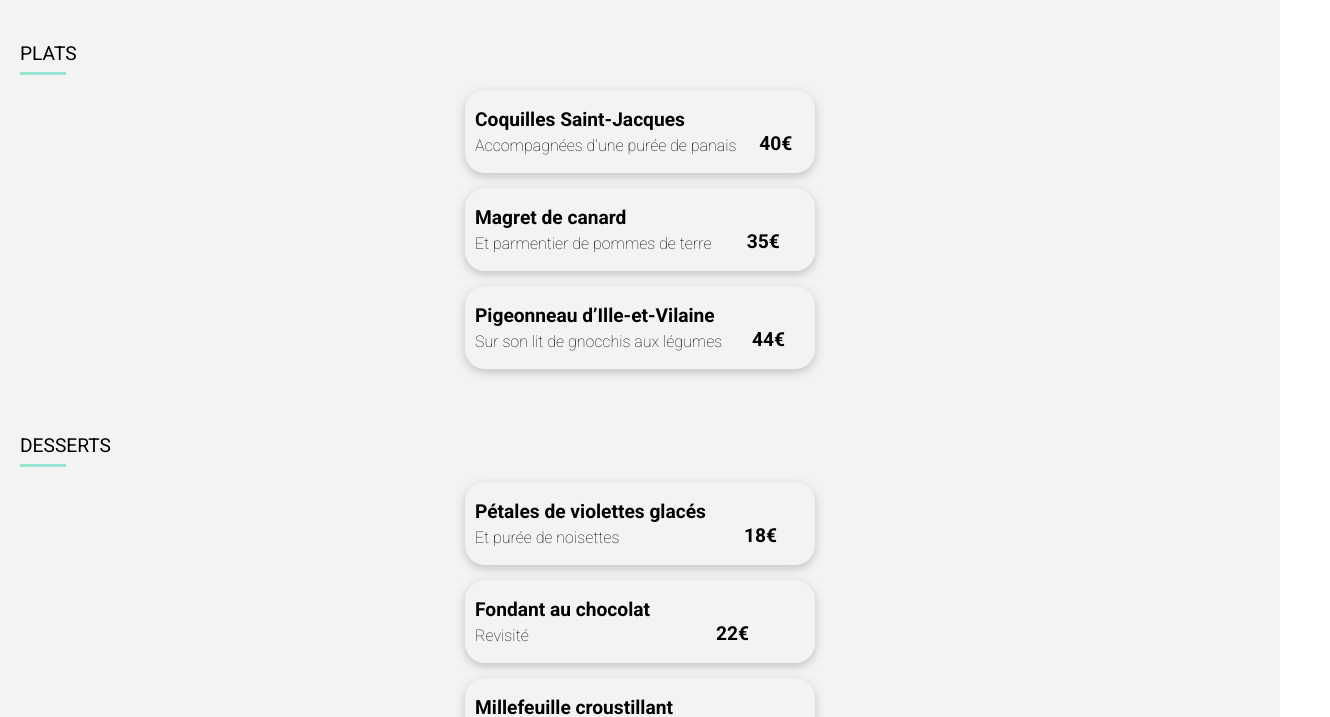
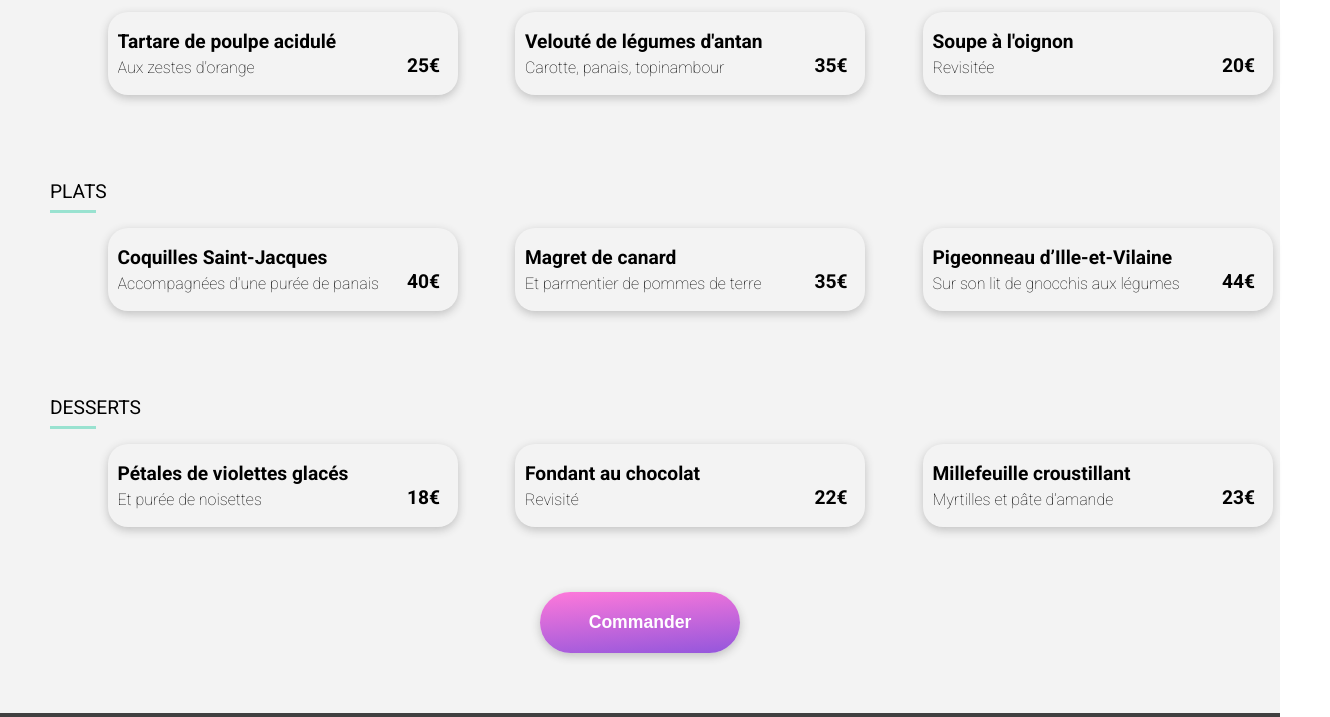
Before and after one commit to lourdeslazo/LourdesLazo_3_03042021, a website: page alafrancaise.html in a window 1280 px wide. Shown: the part 818-1535 px from the top of the page, 1330 px wide, since content can reach past the window. Drawn offline with Linux system fonts and the light colour scheme; a web font is replaced by a local one.

Commit message:
Breakpoints page A la francaise
Changes html + css

```diff
--- a/alafrancaise.html
+++ b/alafrancaise.html
@@ -30,7 +30,7 @@
 
     <!--Main-->
     <main>
-      <section class="section-menu">
+      <div class="section-menu">
         <div class="section-menu__image">
           <img src="images/alafrancaise.jpg" alt="A la francaise" />
         </div>
@@ -41,15 +41,16 @@
             <i class="far fa-heart"></i>
           </div>
 
+          <div class="menu">
             <h3>ENTRÉES</h3>
-          <div class="menu">
+            <div class="dish">
               <div class="option option--1">
                 <div class="option__heading">
                   <div class="option__heading__text">
                     <h5>Tartare de poulpe acidulé</h5>
                     <p>Aux zestes d'orange</p>
                   </div>
-                <div class="option__heading__price">25€</div>
+                  <div class="option__heading__price"><p>25€</p></div>
                 </div>
                 <div class="option__check">
                   <i class="fas fa-check-circle"></i>
@@ -62,7 +63,7 @@
                     <h5>Velouté de légumes d'antan</h5>
                     <p>Carotte, panais, topinambour</p>
                   </div>
-                <div class="option__heading__price">35€</div>
+                  <div class="option__heading__price"><p>35€</p></div>
                 </div>
                 <div class="option__check">
                   <i class="fas fa-check-circle"></i>
@@ -75,23 +76,25 @@
                     <h5>Soupe à l'oignon</h5>
                     <p>Revisitée</p>
                   </div>
-                <div class="option__heading__price">20€</div>
+                  <div class="option__heading__price"><p>20€</p></div>
                 </div>
                 <div class="option__check">
                   <i class="fas fa-check-circle"></i>
                 </div>
               </div>
             </div>
+          </div>
 
+          <div class="menu">
             <h3>PLATS</h3>
-          <div class="menu">
+            <div class="dish">
               <div class="option option--1">
                 <div class="option__heading">
                   <div class="option__heading__text">
                     <h5>Coquilles Saint-Jacques</h5>
                     <p>Accompagnées d'une purée de panais</p>
                   </div>
-                <div class="option__heading__price">40€</div>
+                  <div class="option__heading__price"><p>40€</p></div>
                 </div>
                 <div class="option__check">
                   <i class="fas fa-check-circle"></i>
@@ -104,7 +107,7 @@
                     <h5>Magret de canard</h5>
                     <p>Et parmentier de pommes de terre</p>
                   </div>
-                <div class="option__heading__price">35€</div>
+                  <div class="option__heading__price"><p>35€</p></div>
                 </div>
                 <div class="option__check">
                   <i class="fas fa-check-circle"></i>
@@ -117,23 +120,25 @@
                     <h5>Pigeonneau d’Ille-et-Vilaine</h5>
                     <p>Sur son lit de gnocchis aux légumes</p>
                   </div>
-                <div class="option__heading__price">44€</div>
+                  <div class="option__heading__price"><p>44€</p></div>
                 </div>
                 <div class="option__check">
                   <i class="fas fa-check-circle"></i>
                 </div>
               </div>
             </div>
+          </div>
 
+          <div class="menu">
             <h3>DESSERTS</h3>
-          <div class="menu">
+            <div class="dish">
               <div class="option option--1">
                 <div class="option__heading">
                   <div class="option__heading__text">
                     <h5>Pétales de violettes glacés</h5>
                     <p>Et purée de noisettes</p>
                   </div>
-                <div class="option__heading__price">18€</div>
+                  <div class="option__heading__price"><p>18€</p></div>
                 </div>
                 <div class="option__check">
                   <i class="fas fa-check-circle"></i>
@@ -146,7 +151,7 @@
                     <h5>Fondant au chocolat</h5>
                     <p>Revisité</p>
                   </div>
-                <div class="option__heading__price">22€</div>
+                  <div class="option__heading__price"><p>22€</p></div>
                 </div>
                 <div class="option__check">
                   <i class="fas fa-check-circle"></i>
@@ -159,17 +164,18 @@
                     <h5>Millefeuille croustillant</h5>
                     <p>Myrtilles et pâte d’amande</p>
                   </div>
-                <div class="option__heading__price">23€</div>
+                  <div class="option__heading__price"><p>23€</p></div>
                 </div>
                 <div class="option__check">
                   <i class="fas fa-check-circle"></i>
                 </div>
               </div>
             </div>
+          </div>
 
-          <button>Commander</button>
+          <div class="btn-deliver"><button>Commander</button></div>
         </article>
-      </section>
+      </div>
     </main>
 
     <!--Footer-->
--- a/sass/style.scss
+++ b/sass/style.scss
@@ -53,6 +53,7 @@ $bd-radius: (
   box-shadow: 0 3px 10px lighten($color, 50);
 }
 
+/*keyframes*/
 @keyframes bars {
   0% {
     transform: scaleY(0.3);
@@ -100,19 +101,20 @@ $menu-delay: $anim-dur / 3;
   }
 }
 
-@keyframes t-small {
+@keyframes check-box {
   from {
-    width: 100%;
+    transform: rotate(0);
   }
+
   to {
-    width: 85%;
-    border-radius: 20px 0 0 20px;
+    transform: rotate(360deg);
   }
 }
 
+/*Media queries*/
 $breakpoints: (
   landscape: 576px,
-  tablette: 768px,
+  tablets: 768px,
   desktop-large: 992px,
   desktop-xl: 1200px,
   desktop-xxl: 1400px,
@@ -124,8 +126,8 @@ $breakpoints: (
   }
 }
 
-@mixin tablette {
-  @media screen and (min-width: map-get($breakpoints, tablette)) {
+@mixin tablets {
+  @media screen and (min-width: map-get($breakpoints, tablets)) {
     @content;
   }
 }
@@ -378,7 +380,8 @@ main {
   display: flex;
   flex-direction: column;
   align-items: center;
-  @include tablette {
+
+  @include tablets {
     flex-flow: row wrap;
     justify-content: space-evenly;
     padding-left: 20px;
@@ -405,7 +408,7 @@ main {
     width: 500px;
   }
 
-  @include tablette {
+  @include tablets {
     width: 330px;
     margin-right: 30px;
     margin-bottom: 30px;
@@ -453,7 +456,7 @@ main {
           left: 420px;
         }
 
-        @include tablette {
+        @include tablets {
           left: 250px;
         }
 
@@ -496,7 +499,7 @@ main {
       left: 395px;
     }
 
-    @include tablette {
+    @include tablets {
       left: 225px;
     }
 
@@ -515,6 +518,16 @@ footer {
   color: lighten($color-fourth, 100);
   padding: $padding-medium 0 $padding-medium $padding-medium;
 
+  @include landscape {
+    display: flex;
+    justify-content: space-evenly;
+  }
+
+  @include desktop-large {
+    display: flex;
+    justify-content: center;
+  }
+
   @include desktop-xxl {
     margin: auto;
     max-width: 1400px;
@@ -531,6 +544,7 @@ footer {
 
     @include desktop-large {
       width: 15%;
+      margin-right: 30px;
     }
   }
 
@@ -538,8 +552,17 @@ footer {
     list-style: none;
     padding: 0;
 
+    @include desktop-large {
+      display: flex;
+    }
+
     li {
       line-height: map-get($line-height, small);
+      cursor: pointer;
+
+      @include desktop-large {
+        margin-right: 30px;
+      }
 
       a {
         text-decoration: none;
@@ -576,6 +599,25 @@ header {
     left: 25px;
     top: 30px;
     color: $color-fourth;
+
+    @include tablets {
+      top: 35px;
+    }
+
+    @include desktop-large {
+      top: 40px;
+      left: 40px;
+    }
+
+    @include desktop-xl {
+      top: 50px;
+      left: 50px;
+    }
+
+    @include desktop-xxl {
+      top: 50px;
+      left: 120px;
+    }
   }
 }
 
@@ -588,6 +630,22 @@ header {
     height: 300px;
     width: 100%;
     z-index: -1;
+
+    @include landscape {
+      height: 400px;
+    }
+
+    @include tablets {
+      height: 500px;
+    }
+
+    @include desktop-large {
+      height: 600px;
+    }
+
+    @include desktop-xl {
+      height: 700px;
+    }
 
     img {
       height: 100%;
@@ -602,26 +660,36 @@ header {
     z-index: 1;
     margin-top: -60px;
 
+    @include landscape {
+      margin-top: -80px;
+    }
+
+    @include tablets {
+      margin-top: -100px;
+    }
+
+    @include desktop-large {
+      margin-top: -120px;
+    }
+
+    @include desktop-xl {
+      margin-top: -140px;
+    }
+
     h3 {
       font-size: $font-tertiary;
       font-weight: 400;
-      margin: 50px 0 15px 20px;
+      margin: 50px 0 15px 0px;
       border-bottom: 3px solid $color-tertiary;
       width: 46px;
       padding-bottom: 7px;
-    }
 
-    button {
-      @include btn;
-      @include box-shw;
-      margin-left: 86px;
-      width: 200px;
-      margin-bottom: 60px;
+      @include desktop-xl {
+        margin-left: 50px;
+      }
 
-      &:hover {
-        opacity: 0.9;
-        @include box-shw(darken($color-fourth, 50));
-        transition: all 250ms;
+      @include desktop-xxl {
+        margin-left: 60px;
       }
     }
   }
@@ -632,9 +700,32 @@ header {
   justify-content: space-around;
   align-items: baseline;
 
+  @include landscape {
+    justify-content: space-between;
+    padding: 0 40px;
+  }
+
+  @include tablets {
+    padding: 0 60px;
+  }
+
   .fa-heart {
     font-size: $font-secondary;
     font-weight: 100;
+  }
+}
+
+.dish {
+  width: 100%;
+
+  @include tablets {
+    width: 350px;
+  }
+
+  @include desktop-xl {
+    display: flex;
+    justify-content: space-evenly;
+    width: 100%;
   }
 }
 
@@ -644,6 +735,18 @@ header {
   align-items: flex-start;
   width: 350px;
   margin: auto;
+
+  @include tablets {
+    flex-direction: row;
+    align-items: baseline;
+    justify-content: space-evenly;
+    width: 100%;
+    margin-bottom: 20px;
+  }
+
+  @include desktop-xl {
+    flex-direction: column;
+  }
 }
 
 .option {
@@ -663,11 +766,12 @@ header {
   justify-content: space-between;
   position: relative;
   padding: 0;
-  box-sizing: border-box;
-  transform-origin: left;
   overflow: hidden;
+  @include box-shw;
 
-  @include box-shw;
+  @include desktop-xl {
+    width: 350px;
+  }
 
   h5 {
     padding-bottom: 5px;
@@ -682,30 +786,32 @@ header {
     &__text {
       padding-left: 10px;
       width: 80%;
-      h5 {
-        overflow: hidden;
-        text-overflow: ellipsis;
-        white-space: nowrap;
-      }
+
+      h5,
       p {
         overflow: hidden;
         text-overflow: ellipsis;
         white-space: nowrap;
       }
     }
+
     &__price {
-      width: 80%;
+      width: 20%;
       font-size: $font-tertiary;
       font-weight: bold;
       text-align: center;
+
+      p {
+        font-weight: bold;
+      }
     }
   }
 
   &:hover > .option__check {
     width: 20%;
 
-    & > .fa-check-circle {
-      transform: rotate(0deg);
+    > .fa-check-circle {
+      animation: check-box 500ms linear;
     }
   }
 
@@ -718,19 +824,33 @@ header {
     border-radius: 0 20px 20px 0;
     height: 83px;
     overflow: hidden;
-
     width: 0;
     right: 0;
-
     transform-origin: right center;
     transition: width 600ms linear;
     box-shadow: 4px 3px 10px lighten($color-fourth, 50);
 
     .fa-check-circle {
       filter: invert(100%);
-
-      transform: rotate(-360deg);
-      transition: transform 800ms linear;
     }
   }
 }
+
+.btn-deliver {
+  display: flex;
+  justify-content: center;
+
+  button {
+    @include btn;
+    @include box-shw;
+    width: 200px;
+    margin-bottom: 60px;
+    transition: all 500ms ease-in-out;
+
+    &:hover {
+      cursor: pointer;
+      opacity: 0.9;
+      @include box-shw(darken($color-fourth, 50));
+    }
+  }
+}
```
Also changed, not shown: public/css/style.css, 1 other file. Lines whose indentation alone changed are shown as unchanged.
